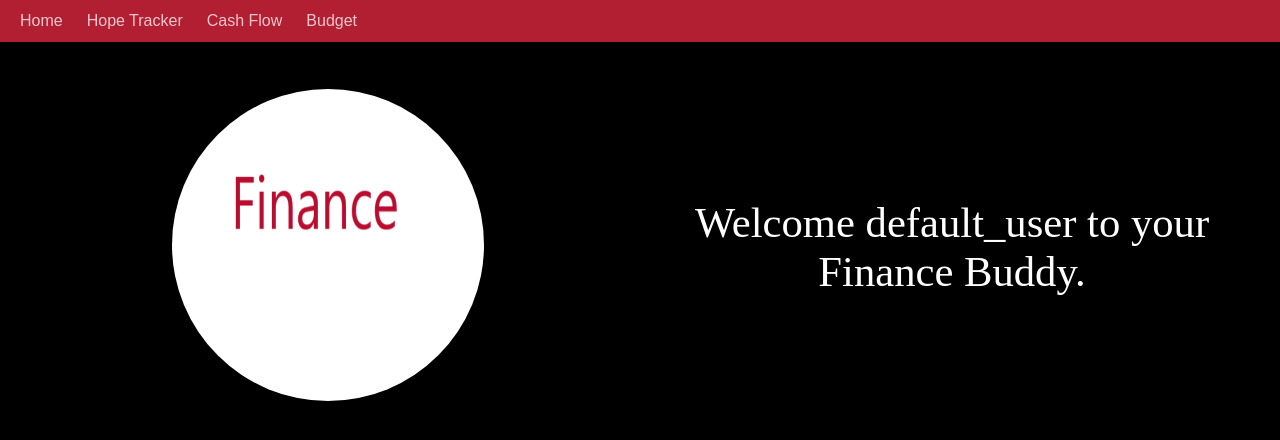
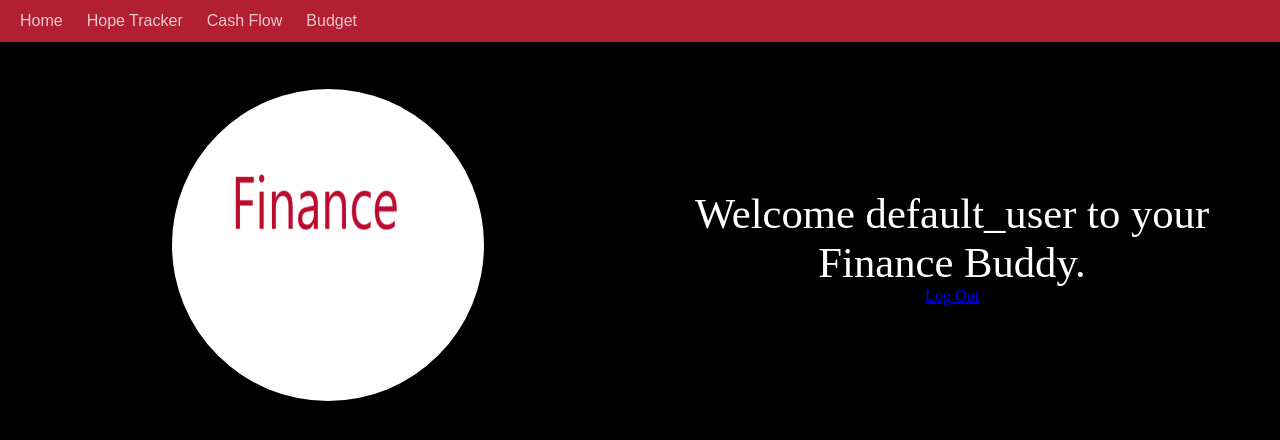
Before and after one commit to collinbrohm25/financebuddy, a React (Create React App) app: page /loggedin in a window 1280 px wide. Shown: the top 440 px of the page. Built offline with nearby package versions, Linux system fonts and the light colour scheme; a web font is replaced by a local one.

Commit message:
added log out button

```diff
--- a/src/pages/LoggedIn.js
+++ b/src/pages/LoggedIn.js
@@ -2,6 +2,7 @@
     Pass props with proper username from form in final implementation
 */
 import "./LoggedIn.css";
+import { Link } from "react-router-dom";
 
 const username = "default_user"; // switch from const if there are issues
 const profileLink = '/images/financebuddy_logo.png'; /* change to external links, remember to use promises */
@@ -16,6 +17,7 @@
             <p>
                 Welcome {username} to your Finance Buddy.
             </p>
+            <Link to="/home" id="logOutButton">Log Out</Link>
         </div>
     </div>
    )
```
